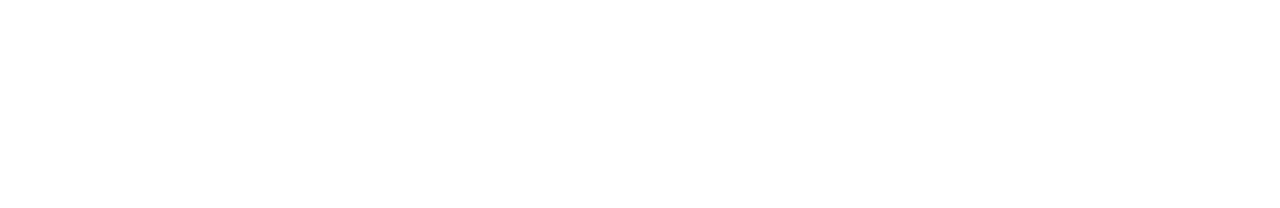
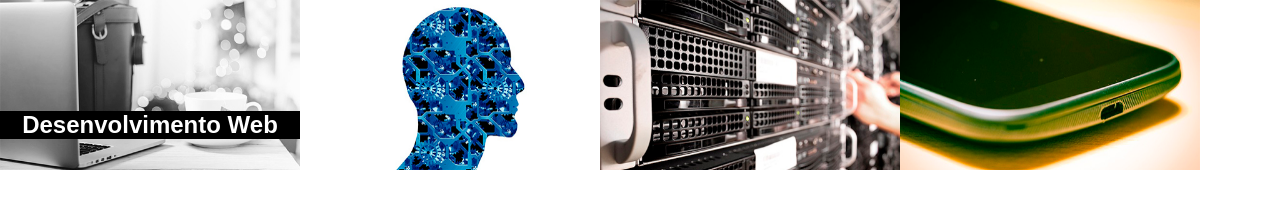
Before and after one commit to otavinhofilho/aula29062019, a plain HTML site: page index.html in a window 1280 px wide. Drawn offline with Linux system fonts and the light colour scheme.

Commit message:
aula29062019

```diff
--- a/animacao-flip-3d/style.css
+++ b/animacao-flip-3d/style.css
@@ -0,0 +1,44 @@
+* {
+    margin: 0;
+    padding: 0;
+}
+.flip {
+    width: 300px;
+    height: 170px;
+    float: left;
+    perspective: 1000px;
+}
+.flip img {
+    width: 300px;
+    height: 170px;
+}
+.flip .frente {
+    position: absolute;
+    transform: rotateY(0deg);
+    backface-visibility: hidden;
+    transition: all .4s linear;
+}
+.flip .fundo {
+    position: absolute;
+    transform: rotateY(180deg);
+    backface-visibility: hidden;
+    transition: all .4s linear;
+    filter: grayscale(100%);
+}
+.flip:hover .frente {
+    transform: rotateY(-180deg);
+    cursor: pointer;
+}
+.flip:hover .fundo {
+    transform: rotateY(0deg);
+    cursor: pointer;
+}
+.flip h2 {
+    background-color: #000;
+    color: #fff;
+    font-family: Arial, Helvetica, sans-serif;
+    width: 100%;
+    bottom:35px;
+    position: absolute;
+    text-align: center;
+}
--- a/index.html
+++ b/index.html
@@ -6,7 +6,43 @@
 </head>
     <body>
         <section>
-
+            <div class="flip">
+                <div class="fundo">
+                    <img src="img/01.jpg" alt="">
+                    <h2>Desenvolvimento Web</h2>
+                </div>
+                <div class="frente">
+                    <img src="img/01.jpg" alt="">
+                    <h2></h2>
+                </div>
+            </div>
+            <div class="flip">
+                <div class="fundo">
+                    <img src="img/02.jpg" alt="">
+                    <h2>Lógica de programação</h2>
+                </div>
+                <div class="frente">
+                    <img src="img/02.jpg" alt="">
+                </div>
+            </div>
+            <div class="flip">
+                <div class="fundo">
+                    <img src="img/03.jpg" alt="">
+                    <h2>Desenvolvimento Mobile</h2>
+                </div>
+                <div class="frente">
+                    <img src="img/03.jpg" alt="">
+                </div>
+            </div>
+            <div class="flip">
+                <div class="fundo">
+                    <img src="img/04.jpg" alt="">
+                    <h2>Banco de Dados</h2>
+                </div>
+                <div class="frente">
+                    <img src="img/04.jpg" alt="">
+                </div>
+            </div>
         </section>
     </body>
 </html>
```
